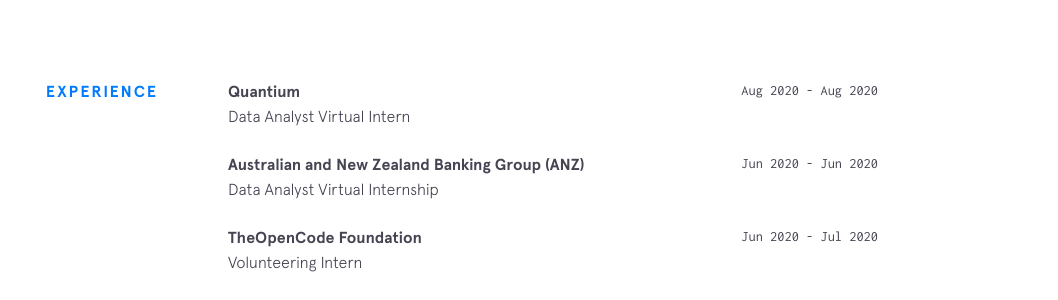
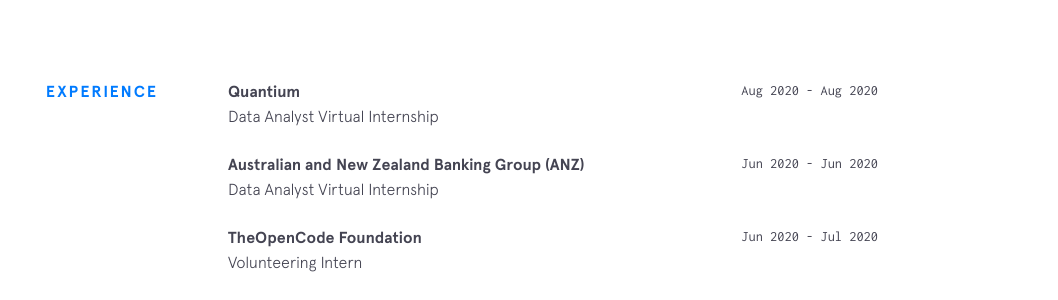
Before and after one commit to Madhav-Somanath/Portfolio, a Jekyll site: the page built from index.html, in a window 1280 px wide and 900 px high, scrolled down 1759 px. Shown: the part 153-453 px from the top of the window, without its empty margins (222-1280 px from the left). Built offline with Jekyll 4.4.1, drawn with Linux system fonts in a browser that asks for light colours; nearby versions of some CDN libraries.

Commit message:
Update experience.yml

```diff
--- a/_data/experience.yml
+++ b/_data/experience.yml
@@ -1,7 +1,7 @@
 - company: Quantium
   url: https://quantium.com/
   time: Aug 2020 - Aug 2020
-  position: Data Analyst Virtual Intern
+  position: Data Analyst Virtual Internship
 
 - company: Australian and New Zealand Banking Group (ANZ)
   url: https://www.anz.com.au/personal/
```
